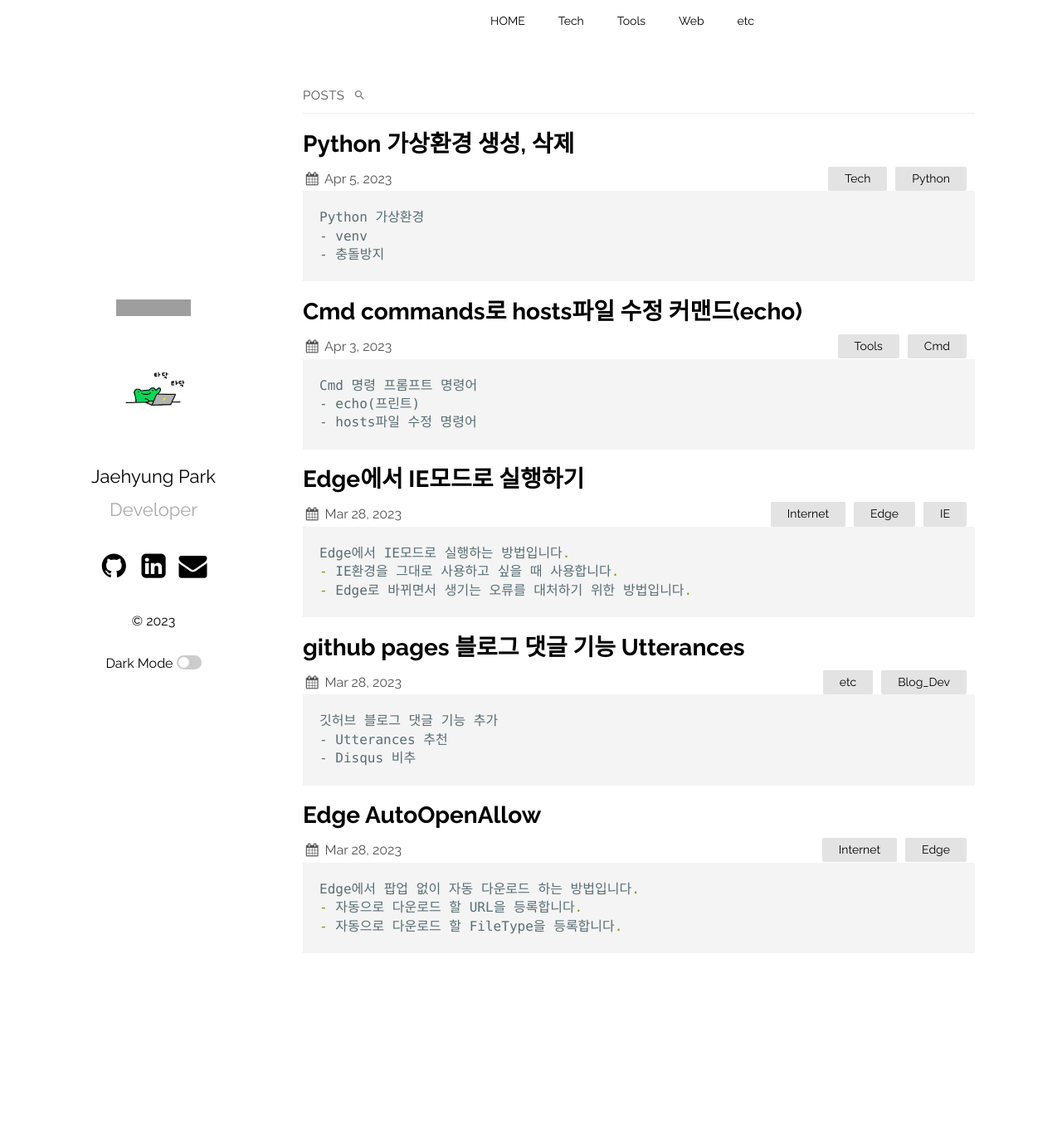
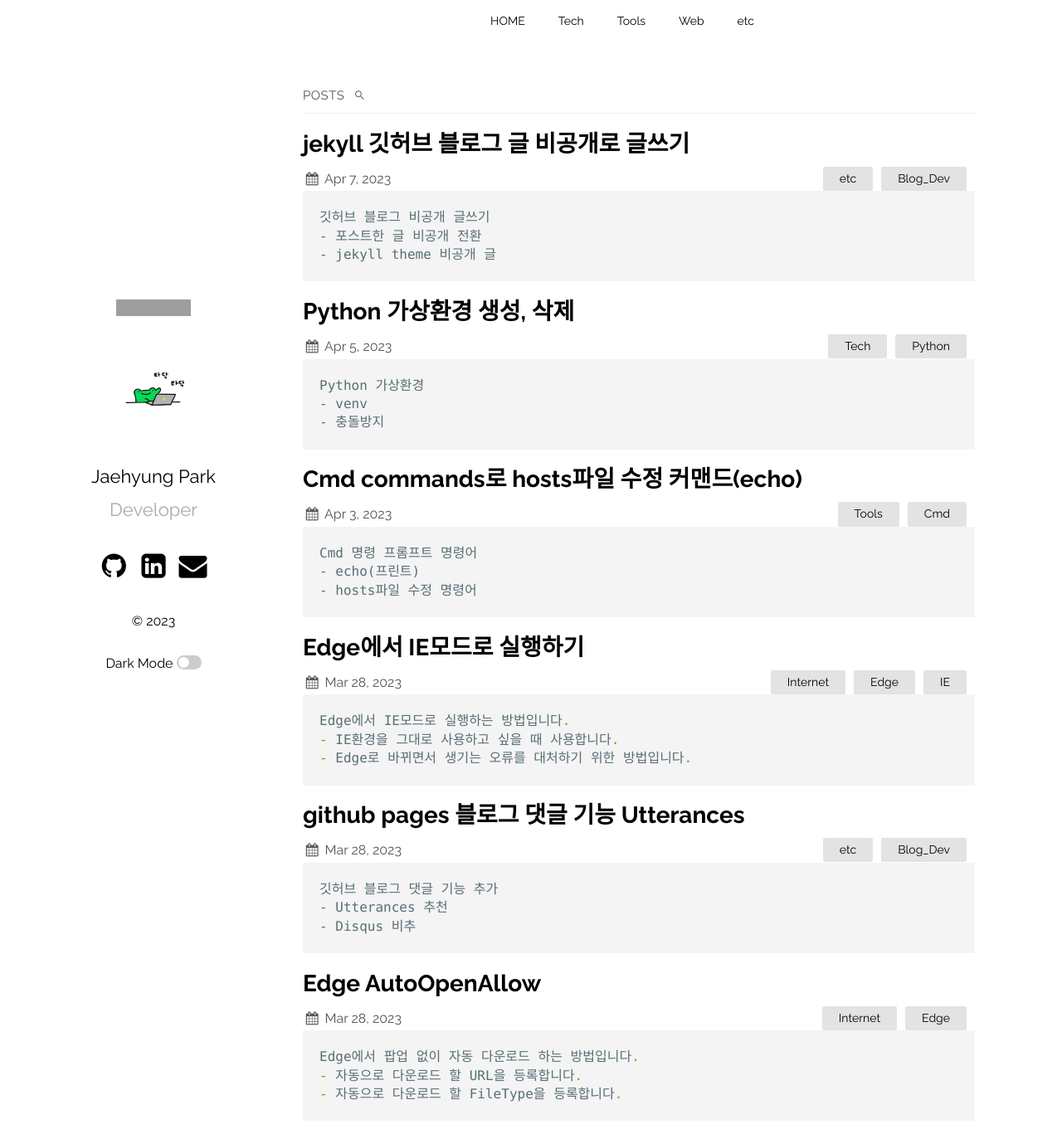
Before and after one commit to jbro321/jbro321.github.io, a Jekyll site: the page built from index.md, in a window 1280 px wide and 1396 px high. Shown: the top 1367 px of the window at 83% size. Built offline with Jekyll 4.4.1, drawn with Linux system fonts in a browser that asks for light colours; grey boxes are pictures that could not be loaded.

Commit message:
post how to post publish private

````diff
--- /dev/null
+++ b/_posts/etc/Blog_Dev/2023-04-07-jekyll_publish_private.md
@@ -0,0 +1,34 @@
+---
+layout: post
+title:  "jekyll 깃허브 블로그 글 비공개로 글쓰기"
+date:   2023-04-07 12:30:33 +0900
+categories: etc Blog_Dev
+published: true
+---
+```
+깃허브 블로그 비공개 글쓰기
+- 포스트한 글 비공개 전환
+- jekyll theme 비공개 글
+```
+
+# jekyll 테마 깃허브 블로그 글 비공개 전환
+
+- 글 공개
+    - published : true
+- 글 비공개
+    - published : false
+
+```
+layout: post
+title:  "제목"
+categories: Blog
+published: true
+```
+
+---
+
+이상입니다.
+
+궁금하신 점은 댓글 남겨주세요!
+
+소통도 너무 환영합니다~~ 감사합니다 :D
````
Also changed, not shown: _posts/etc/Blog_Dev/2023-03-28-Github_Dev-Utterances.md (+1 -0 lines).
